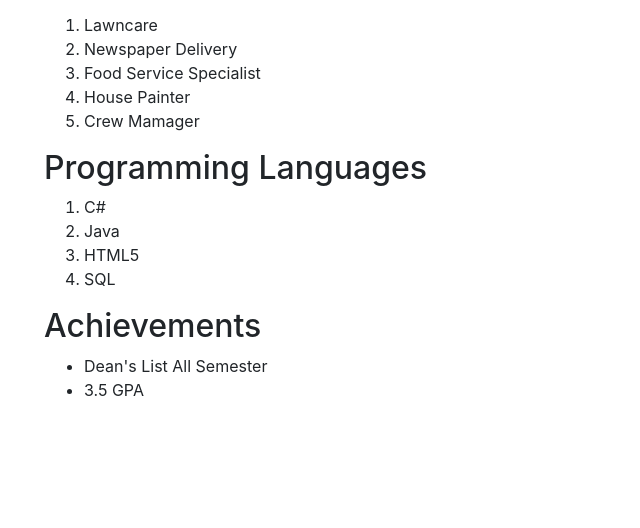
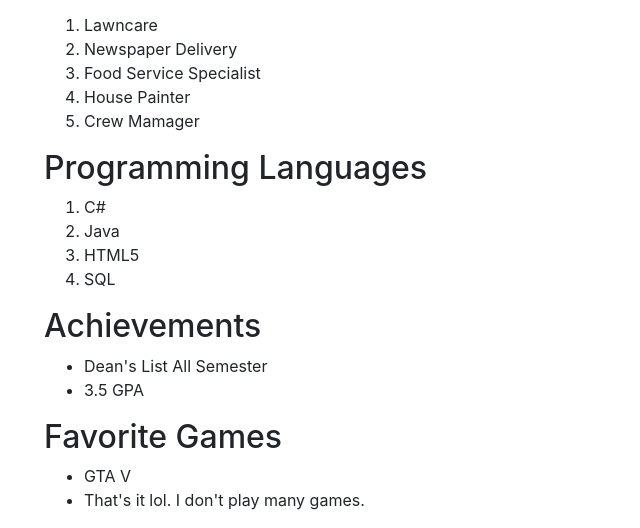
Before and after one commit to kenkelbt/KenkelBT-Online-Portfolio, a website: page index.html in a window 1280 px wide. Shown: the part 676-1204 px from the top of the page, without its empty margins (41-681 px from the left). Before the commit the page ends 1094 px from the top, so only its background shows below. Drawn offline with nearby package versions, Linux system fonts and the light colour scheme.

Commit message:
Added Favorite Games

```diff
--- a/index.html
+++ b/index.html
@@ -70,8 +70,13 @@
       </ul>
     </div>
 
-    <div class="section">
-      <h2></h2>
+    <div class="section" id="games">
+      <h2>Favorite Games</h2>
+
+      <ul>
+        <li>GTA V</li>
+        <li>That's it lol. I don't play many games.</li>
+      </ul>
     </div>
 
     <!-- WORK FROM INSIDE THIS CONTAINER-->
```
